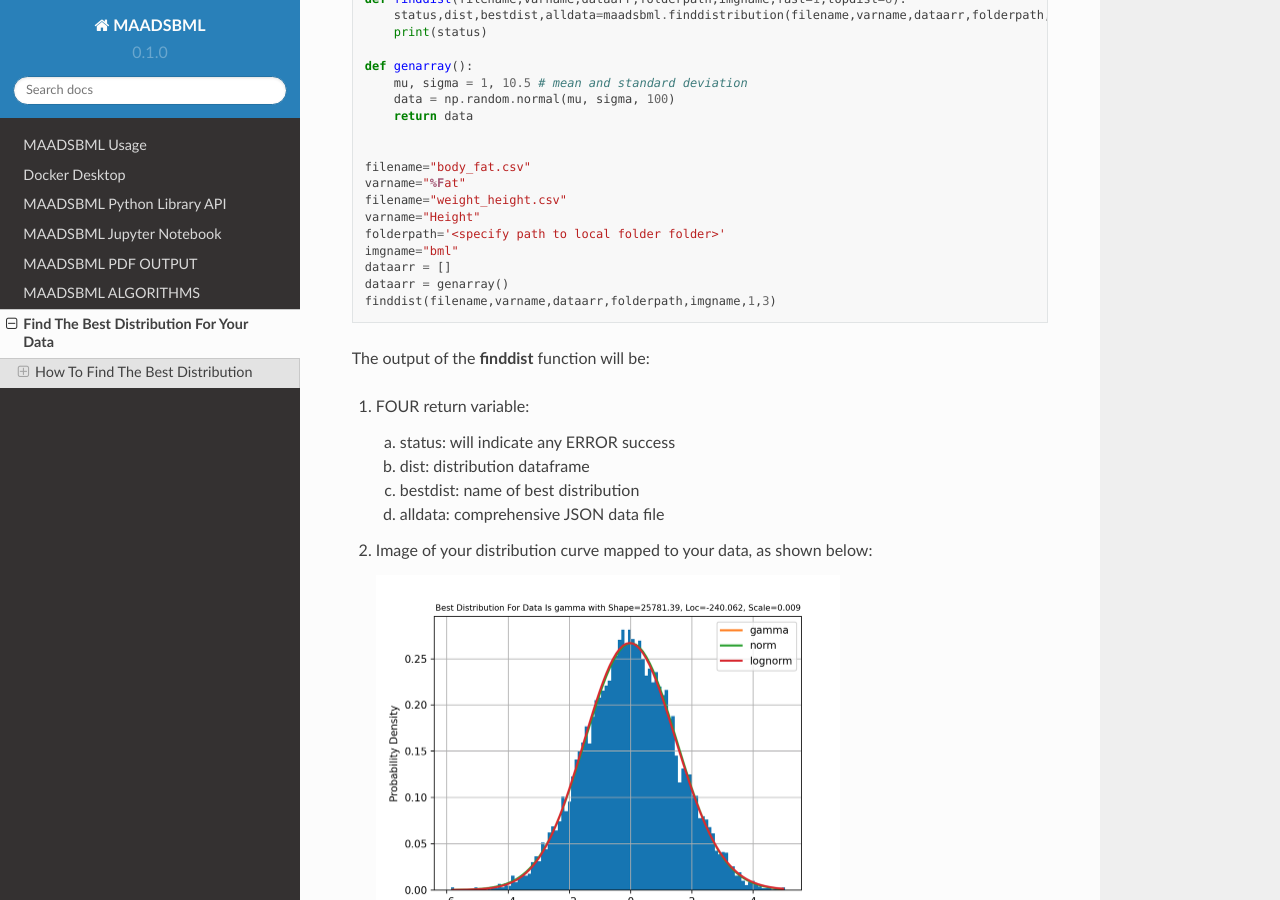
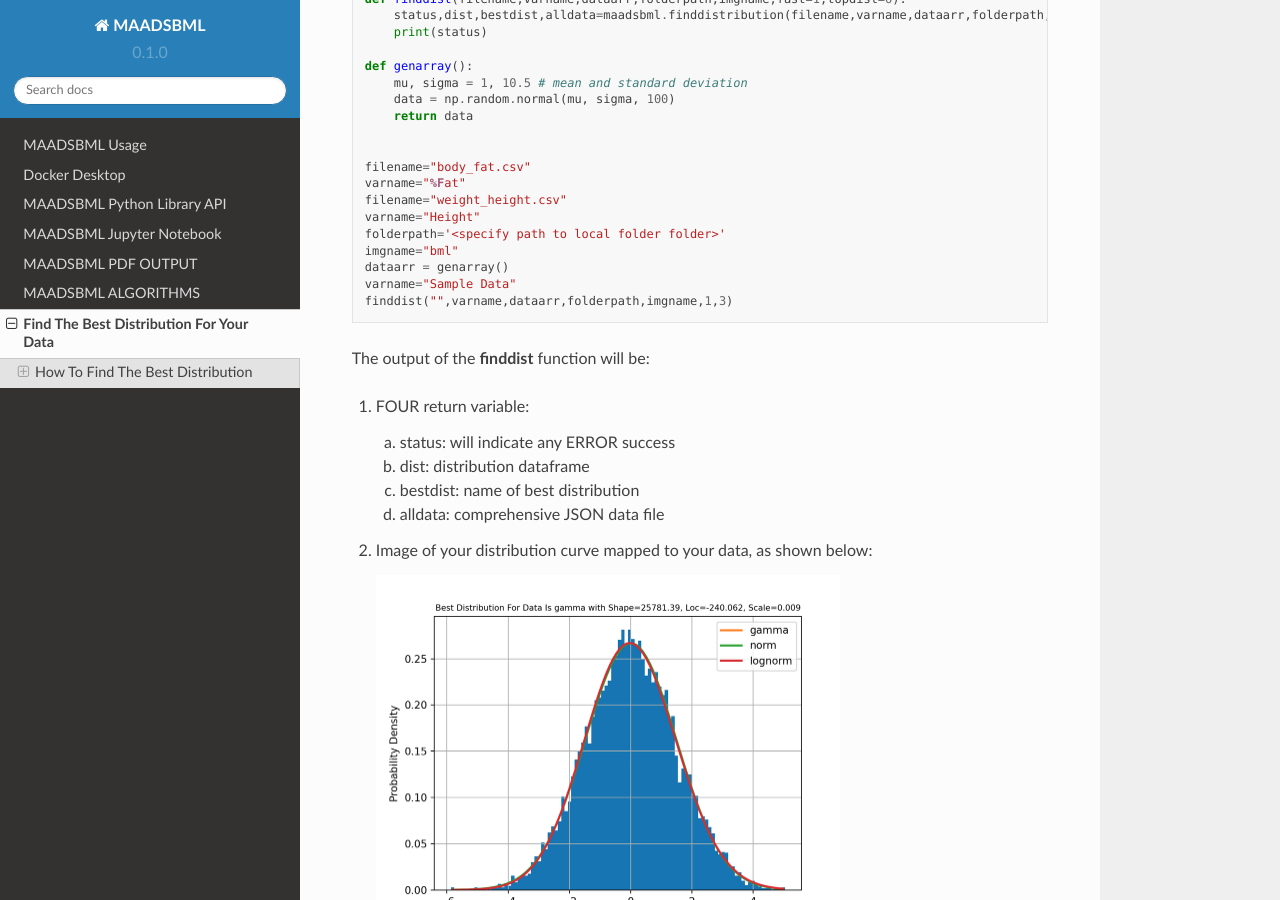
Before and after one commit to smaurice101/maadsbml, a Sphinx documentation site: the page built from docs/source/finddist.rst, in a window 1280 px wide and 900 px high, scrolled down 1284 px. Built offline with Sphinx 7.4.7 and the Read the Docs theme 2.0.0, drawn with Linux system fonts in a browser that asks for light colours.

Commit message:
Update finddist.rst

```diff
--- a/docs/source/finddist.rst
+++ b/docs/source/finddist.rst
@@ -67,9 +67,9 @@ The data files are also `here on GitHub <https://github.com/smaurice101/raspberr
     varname="Height"
     folderpath='<specify path to local folder folder>'
     imgname="bml"
-    dataarr = []
     dataarr = genarray()
-    finddist(filename,varname,dataarr,folderpath,imgname,1,3)
+    varname="Sample Data"
+    finddist("",varname,dataarr,folderpath,imgname,1,3)
 
 The output of the **finddist** function will be:
 
```
